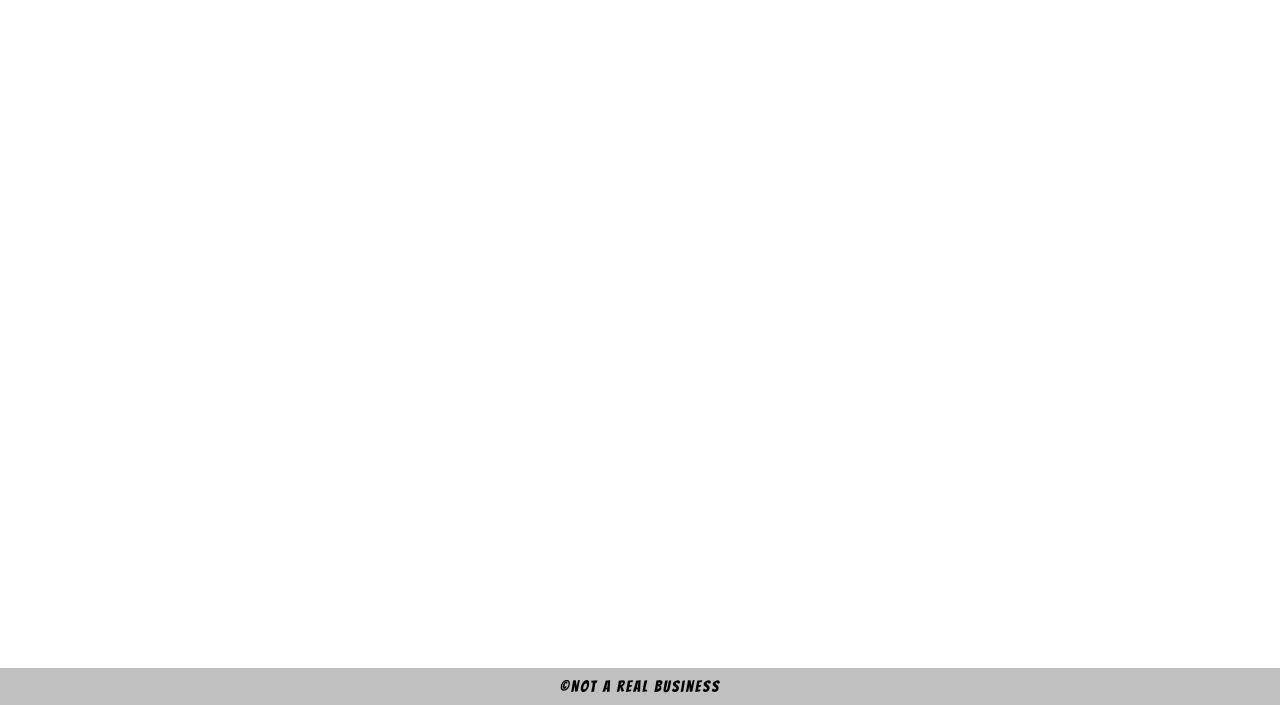
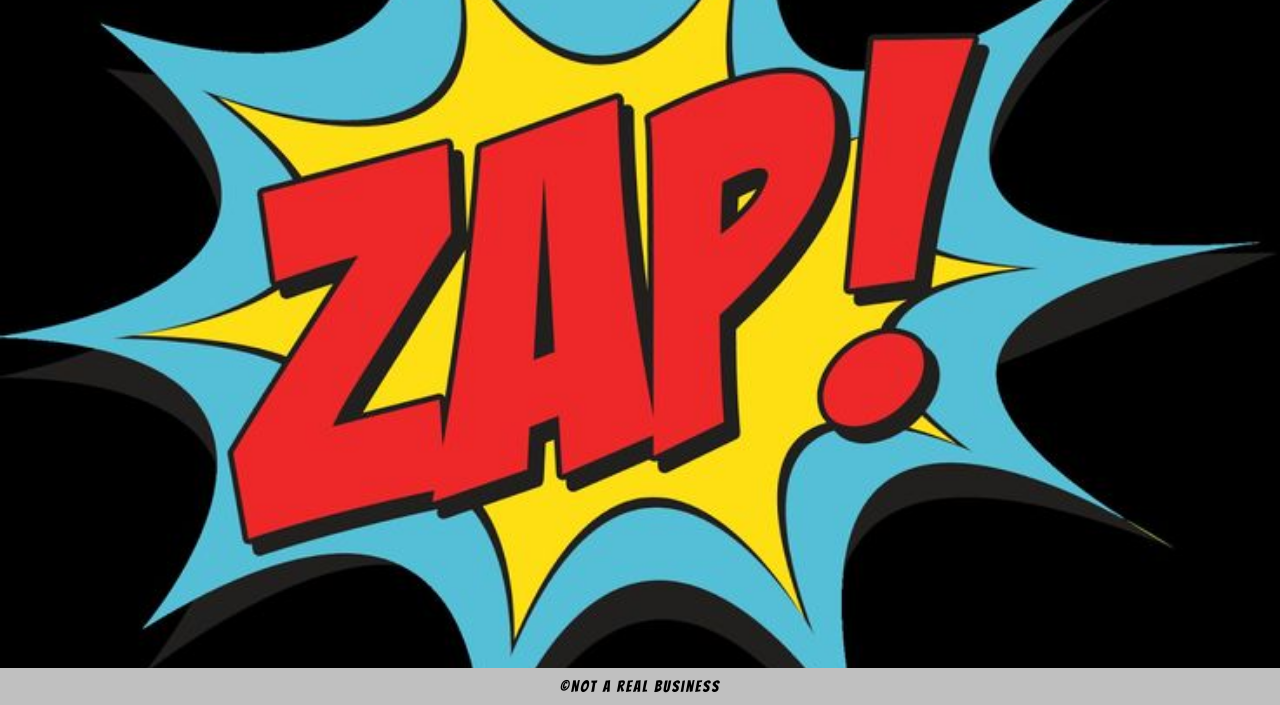
Before and after one commit to zsat90/WDD330_HeroHub, a website with bundled scripts: page src/favorites/index.html in a window 1280 px wide. Shown: the part 95-800 px from the top of the page. Built offline with nearby package versions, Linux system fonts and the light colour scheme.

Commit message:
favorite image path change

```diff
--- a/src/css/style.css
+++ b/src/css/style.css
@@ -25,7 +25,7 @@ body{
   display: flex;
   flex-direction: column;
   min-height: 100vh;
-  background: url('/public//images/zap.jpg') no-repeat center center fixed;
+  background: url('/public/images/zap.jpg') no-repeat center center fixed;
   background-size: cover;
   position: relative;
   letter-spacing: 2px;
```
